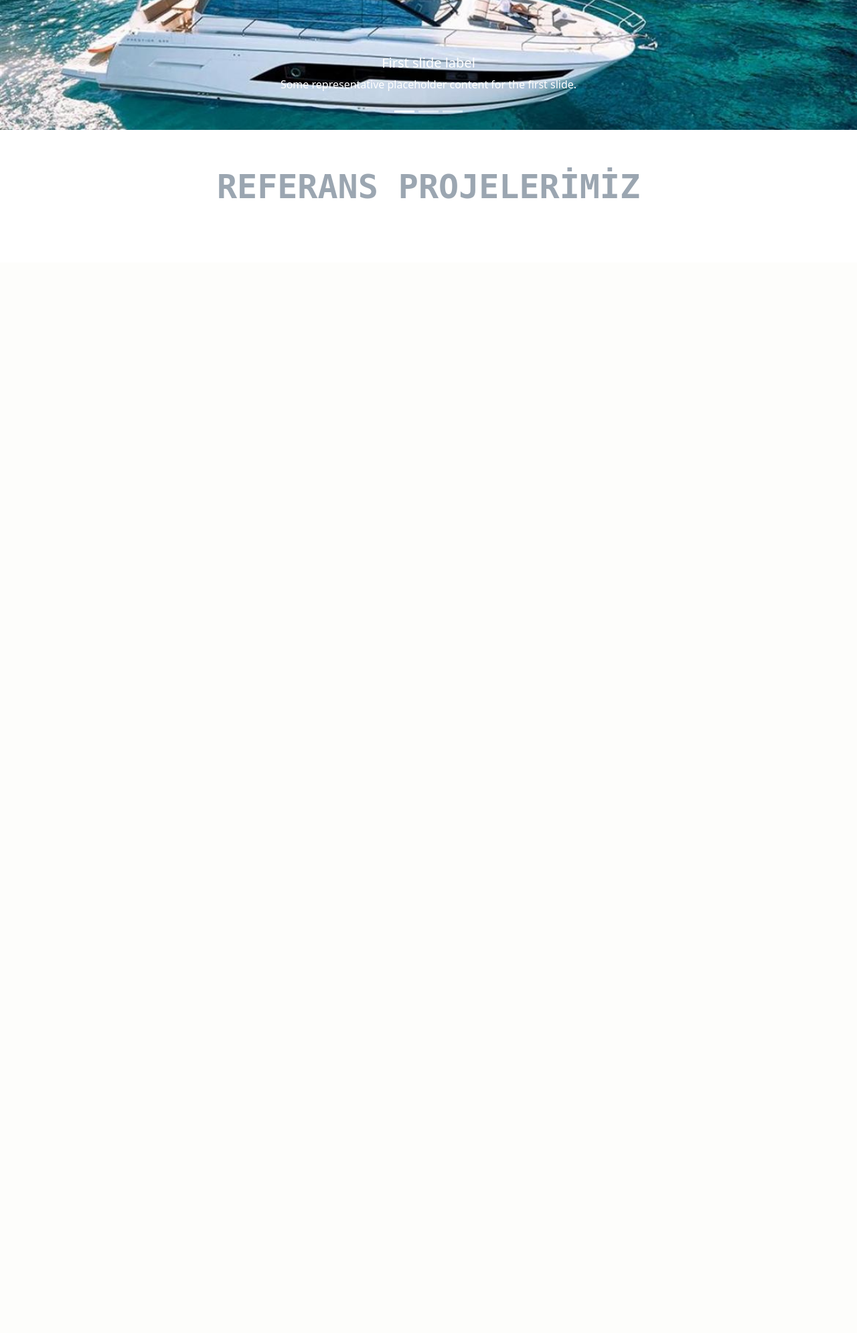
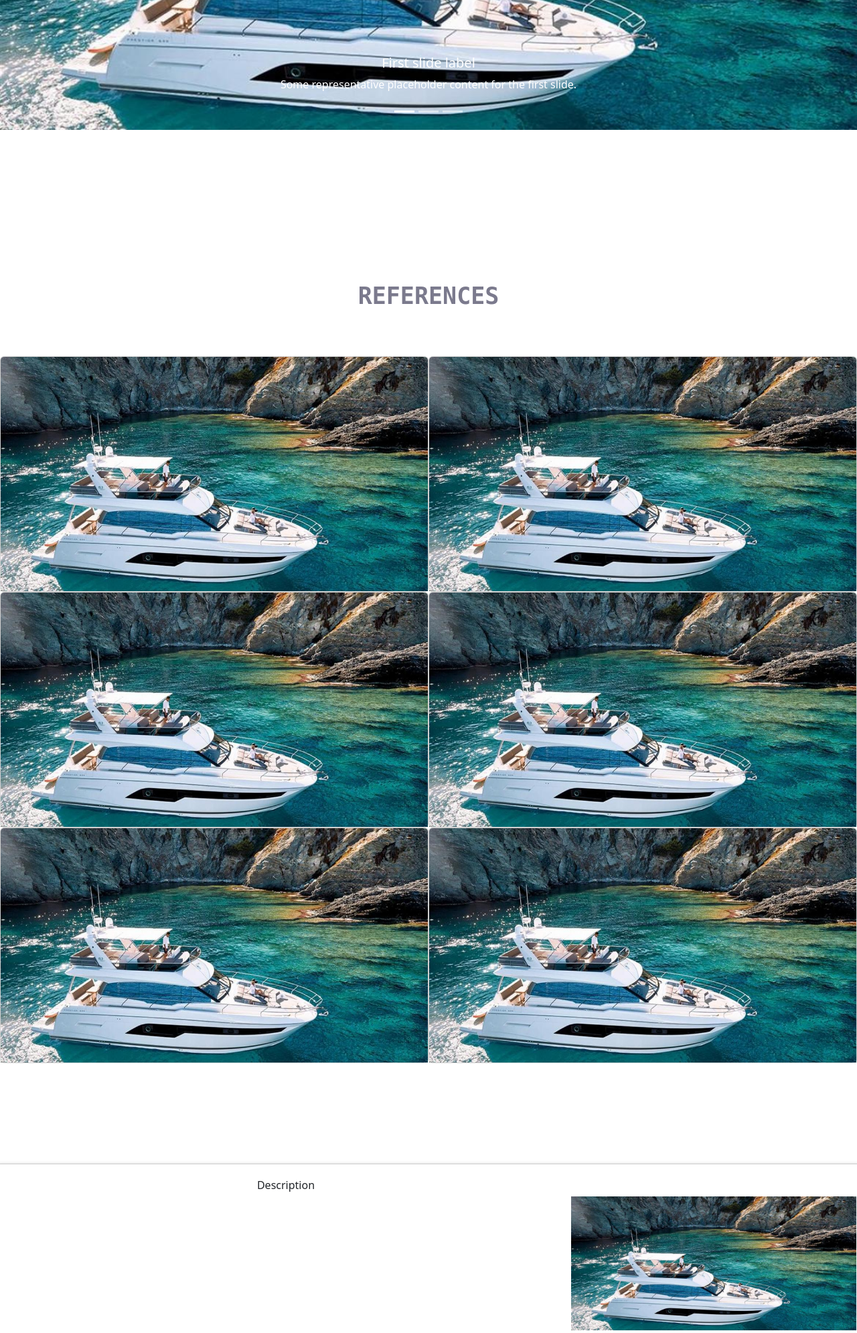
Before and after one commit to busetuna/siteproject, a Django app: page / in a window 1280 px wide. Shown: the part 408-2399 px from the top of the page at 67% size. Before the commit the page ends 705 px from the top, so only its background shows below. Run offline with Django 5.2, Linux system fonts and the light colour scheme; some libraries are stand-ins or nearby versions.

Commit message:
continued

```diff
--- a/project1/app/static/app/css/style.css
+++ b/project1/app/static/app/css/style.css
@@ -13,12 +13,91 @@
       color: rgba(112,128,144, 0.7);
   }
   .navbar-nav .nav-link:hover {
-      color: #717081; /* Hover (üzerine gelindiğinde) rengi geri getirir */
+      color: #7b7a8d; /* Hover (üzerine gelindiğinde) rengi geri getirir */
     }
     .center-bold {
       font-weight: bold;
       text-align: center;
       font-family: monospace;
-      font-size: 50px;
-      color : rgba(112,128,144, 0.7);
+      font-size: 35px;
+      color: #7b7a8d;
     }
+
+    .image-container {
+      position: relative;
+      width: 100%;
+    }
+
+    .image-container img {
+      width: 100%;
+      height: 350px;
+      display: block;
+    }
+
+    .image-container .overlay {
+      position: absolute;
+      top: 0;
+      left: 0;
+      width: 100%;
+      height: 100%;
+      background: rgba(0, 0, 0, 0.5);
+      color: white;
+      display: flex;
+      align-items: center;
+      justify-content: center;
+      opacity: 0;
+      transition: opacity 0.3s ease;
+    }
+
+    .image-container:hover .overlay {
+      opacity: 1;
+    }
+
+
+    .card {
+      border: none;
+      padding: 0;
+      margin: 0;
+    }
+    .space-between {
+      margin-bottom: 150px; /* Divlerin arasına 20px boşluk ekler */
+    }
+    .custom-card {
+      width: 100px; /* Kartın genişliğini belirleyin */
+      height: 100px; /* Kartın yüksekliğini belirleyin */
+      border: 1px solid #ccc; /* Kartın sınırını ekleyin */
+      border-radius: 9px; /* Kartın köşelerine yuvarlaklık ekleyin */
+      overflow: hidden; /* Kart içeriğinin sınırlarını belirleyin */
+      box-shadow: 0 4px 8px rgba(0, 0, 0, 0.4); /* Kartın gölgesini ekleyin */
+      margin-bottom: 20px;
+    }
+
+    .custom-card-img {
+      width: 100%; /* Resmin kartın genişliğine tam olarak yayılmasını sağlar */
+      height: 100%; /* Resmin kartın yüksekliğinin 60%'ını ayarlar */
+      object-fit: cover; /* Resmin kartın boyutlarına sığdırılmasını sağlar */
+    }
+
+    .custom-card-body {
+      padding: 20px;
+      display: flex;
+  align-items: center; /* Dikey hizalama */
+  justify-content: center; /* Yatay hizalama */
+  text-align: center; /* Metni ortala *//* Kartın içeriğinin iç kenar boşluğunu belirleyin */
+    }
+
+    .custom-card-title {
+      font-size: 1.5rem; /* Kart başlığının font boyutunu ayarlayın */
+      margin-bottom: 10px; /* Başlık ile metin arasındaki boşluğu belirleyin */
+    }
+
+    .custom-card-text {
+      font-size: 1rem; /* Kart metninin font boyutunu ayarlayın */
+      line-height: 1.4; /* Satır aralığını ayarlayın */
+    }
+
+.col-md-4 {
+  display: flex;
+  align-items: center;
+  justify-content: center;
+}
--- a/project1/app/templates/index.html
+++ b/project1/app/templates/index.html
@@ -7,18 +7,6 @@ Anasayfa
 {% block css_files %}
 <link rel="stylesheet" type="text/css" href="{% static 'app/css/style.css' %}">
 {% endblock %}
+
 {% block content %}
-
-<div class="row">
-  <div class="col-12">
-
-  </div>
-</div>
-
-<div class="row">
-  <div class="col-12">
-    <p class="center-bold mt-5">REFERANS PROJELERİMİZ</p>
-  </div>
-</div>
-
-{% endblock %}
+{% endblock  %}
--- a/project1/templates/layout.html
+++ b/project1/templates/layout.html
@@ -16,11 +16,13 @@
 <body>
     {% include "partials/_nav.html" %}
     {% include "partials/_slider.html" %}
+
+    {% include "partials/_card.html" %}
+    {% include "partials/_description.html" %}
+    {% include "partials/_hizmetler.html" %}
+    <script src="{% static 'js/bootstrap.min.js' %}"></script>
     {% block content %}
     {% endblock  %}
-
-    <script src="{% static 'js/bootstrap.min.js' %}"></script>
-
     {% block js_files %}
     {% endblock %}
 
--- /dev/null
+++ b/project1/templates/partials/_card.html
@@ -0,0 +1,65 @@
+{% load static %}
+<div class="row">
+    <div class="col-12 mt-4 ">
+      <p class="center-bold mt-5 ">REFERENCES</p>
+    </div>
+  </div>
+<div class="d-flex justify-content-center mt-5">
+    <div class="card" style="width: 45rem;">
+      <div class="image-container">
+        <img src="{% static 'app/img/1.jpg' %}" class="card-img-top" alt="Sample Image">
+        <div class="overlay">
+          <a href="#">link</a>
+        </div>
+      </div>
+    </div>
+
+    <div class="card" style="width: 45rem;">
+      <div class="image-container">
+        <img src="{% static 'app/img/1.jpg' %}" class="card-img-top" alt="Sample Image">
+        <div class="overlay">
+          <a href="#">link</a>
+        </div>
+      </div>
+    </div>
+    </div>
+    <div class="d-flex justify-content-center   ">
+      <div class="card" style="width: 45rem;">
+        <div class="image-container">
+          <img src="{% static 'app/img/1.jpg' %}" class="card-img-top" alt="Sample Image">
+          <div class="overlay">
+            <a href="#">link</a>
+            <a href="#"></a>
+          </div>
+        </div>
+      </div>
+
+      <div class="card" style="width: 45rem;">
+        <div class="image-container">
+          <img src="{% static 'app/img/1.jpg' %}" class="card-img-top" alt="Sample Image">
+          <div class="overlay">
+            <a href="#">link</a>
+          </div>
+        </div>
+      </div>
+      </div>
+  <div class="d-flex justify-content-center space-between  ">
+    <div class="card" style="width: 45rem;">
+      <div class="image-container">
+        <img src="{% static 'app/img/1.jpg' %}" class="card-img-top" alt="Sample Image">
+        <div class="overlay">
+          <a href="#">link</a>
+          <a href="#"></a>
+        </div>
+      </div>
+    </div>
+
+    <div class="card" style="width: 45rem;">
+      <div class="image-container">
+        <img src="{% static 'app/img/1.jpg' %}" class="card-img-top" alt="Sample Image">
+        <div class="overlay">
+          <a href="#">link</a>
+        </div>
+      </div>
+    </div>
+    </div>
--- /dev/null
+++ b/project1/templates/partials/_description.html
@@ -0,0 +1,17 @@
+{% load static %}
+
+
+<div class="row d-flex justify-content-center space-between">
+    <div class="custom-card" style="width: 90rem; height: 50rem;">
+      <div class="row g-0">
+        <div class="col-md-8">
+          <div class="custom-card-body">
+            <p class="custom-card-text">Description</p>
+          </div>
+        </div>
+        <div class="col-md-4 d-flex align-items-center justify-content-center mt-5">
+          <img src="{% static 'app/img/1.jpg' %}" alt="Your Image" class="custom-card-img">
+        </div>
+      </div>
+    </div>
+  </div>
--- /dev/null
+++ b/project1/templates/partials/_hizmetler.html
@@ -0,0 +1,46 @@
+{% load static %}
+<div class="row space-between">
+    <div class="col-md-4 ">
+      <div class="card" style="width: 30rem;">
+        <img src="{% static 'app/img/3.jpg' %}" class="card-img-top" alt="Sample Image">
+        <div class="card-body">
+          <p class="card-text">Some quick example text to build on the card title and make up the bulk of the card's content.</p>
+        </div>
+      </div>
+    </div>
+    <div class="col-md-4">
+      <div class="card" style="width: 30rem;">
+        <img src="{% static 'app/img/3.jpg' %}" class="card-img-top" alt="Sample Image">
+        <div class="card-body">
+          <p class="card-text">Some quick example text to build on the card title and make up the bulk of the card's content.</p>
+        </div>
+      </div>
+    </div>
+    <div class="col-md-4">
+      <div class="card" style="width: 30rem;">
+        <img src="{% static 'app/img/3.jpg' %}" class="card-img-top" alt="Sample Image">
+        <div class="card-body">
+          <p class="card-text">Some quick example text to build on the card title and make up the bulk of the card's content.</p>
+        </div>
+      </div>
+    </div>
+  </div>
+
+  <div class="row justify-content-center ">
+    <div class="col-md-4 justify-content-center ">
+      <div class="card" style="width: 30rem;">
+        <img src="{% static 'app/img/3.jpg' %}" class="card-img-top" alt="Sample Image">
+        <div class="card-body">
+          <p class="card-text">Some quick example text to build on the card title and make up the bulk of the card's content.</p>
+        </div>
+      </div>
+    </div>
+    <div class="col-md-4  justify-content-center ">
+      <div class="card" style="width: 30rem;">
+        <img src="{% static 'app/img/3.jpg' %}" class="card-img-top" alt="Sample Image">
+        <div class="card-body">
+          <p class="card-text">Some quick example text to build on the card title and make up the bulk of the card's content.</p>
+        </div>
+      </div>
+    </div>
+  </div>
--- a/project1/templates/partials/_slider.html
+++ b/project1/templates/partials/_slider.html
@@ -1,5 +1,5 @@
 {% load static %}
-<div id="carouselExampleCaptions" class="carousel slide ">
+<div id="carouselExampleCaptions" class="carousel slide space-between">
     <div class="carousel-indicators">
       <button type="button" data-bs-target="#carouselExampleCaptions" data-bs-slide-to="0" class="active" aria-current="true" aria-label="Slide 1"></button>
       <button type="button" data-bs-target="#carouselExampleCaptions" data-bs-slide-to="1" aria-label="Slide 2"></button>
```
